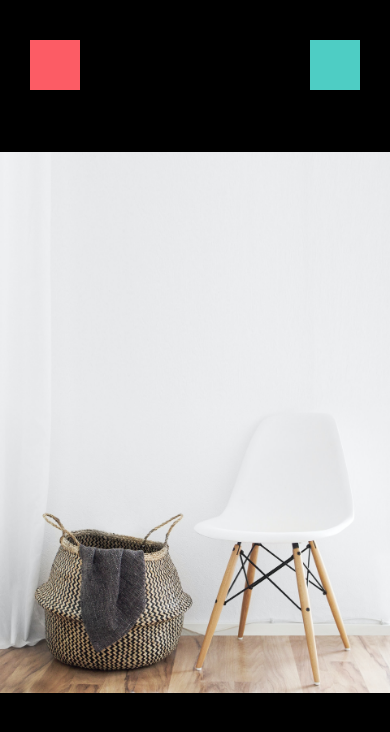
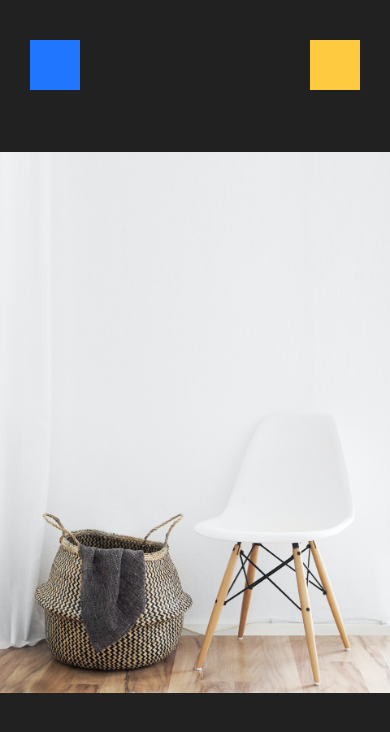
Before and after one commit to waddal/React-Native-Project, a React Native app: screen / in a window 390 px wide. Shown: the top 732 px of the page. Built offline with nearby package versions, Linux system fonts and the light colour scheme.

Commit message:
feat: theme source file create

```diff
--- a/app/screens/ViewImageScreen.js
+++ b/app/screens/ViewImageScreen.js
@@ -1,5 +1,6 @@
 import React from "react";
 import { Image, StyleSheet, View } from "react-native";
+import { lightTheme } from '../themes/themes';
 
 function ViewImageScreen() {
   return (
@@ -20,12 +21,12 @@ export default ViewImageScreen;
 const styles = StyleSheet.create({
   container: {
     flex: 1,
-    backgroundColor: "black",
+    backgroundColor: lightTheme.black,
   },
   closeIcon: {
     width: 50,
     height: 50,
-    backgroundColor: "#fc5c65",
+    backgroundColor: lightTheme.primary,
     position: "absolute",
     top: 40,
     left: 30,
@@ -33,7 +34,7 @@ const styles = StyleSheet.create({
   deleteIcon: {
     width: 50,
     height: 50,
-    backgroundColor: "#4ecdc4",
+    backgroundColor: lightTheme.secondary,
     position: "absolute",
     top: 40,
     right: 30,
--- /dev/null
+++ b/app/themes/themes.js
@@ -0,0 +1,15 @@
+export const lightTheme = {
+    primary: "#2176FF",
+    secondary: "#FDCA40",
+    accent: "#31393C",
+    black: "#212121",
+    white: "#F8F8FF"
+};
+
+export const otherTheme = {
+    primary: "#33A1FD",
+    secondary: "#F79824",
+    accent: "#31393C",
+    black: "#212121",
+    white: "#F8F8FF"
+};
```
